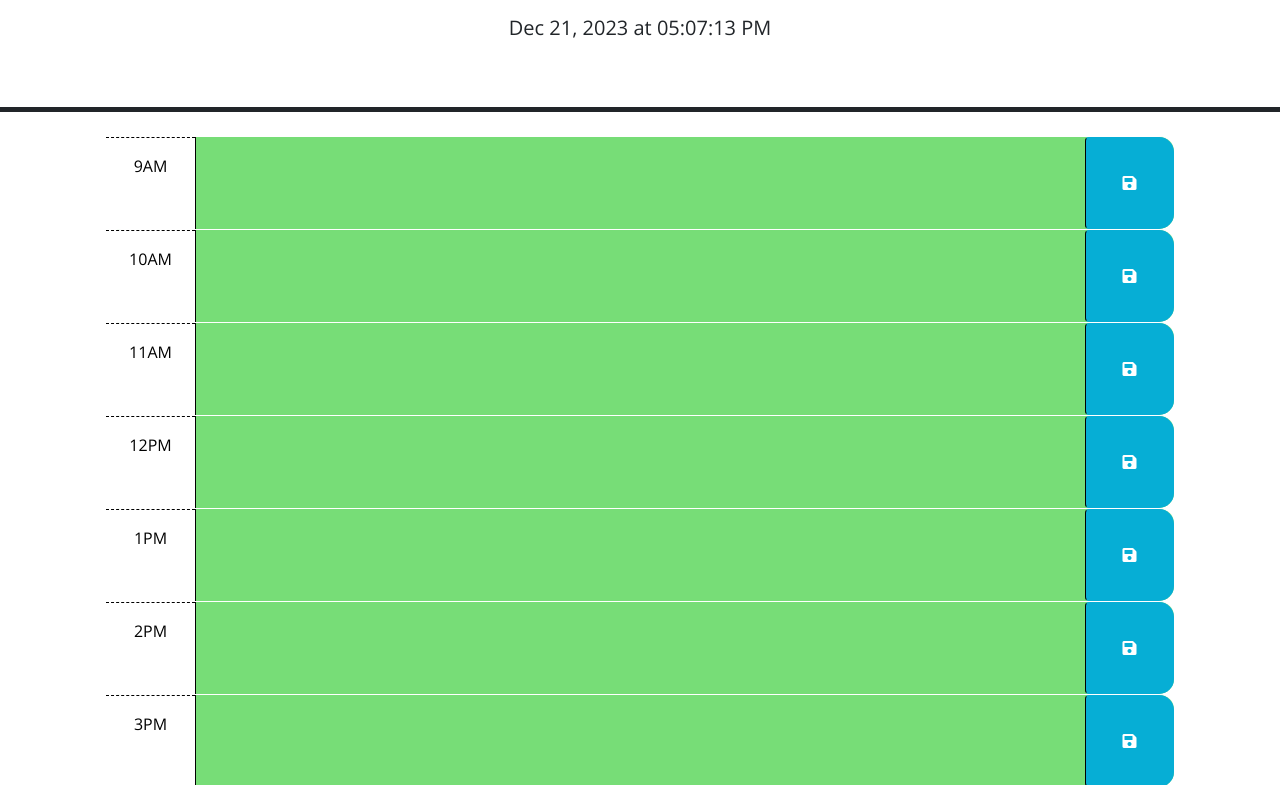
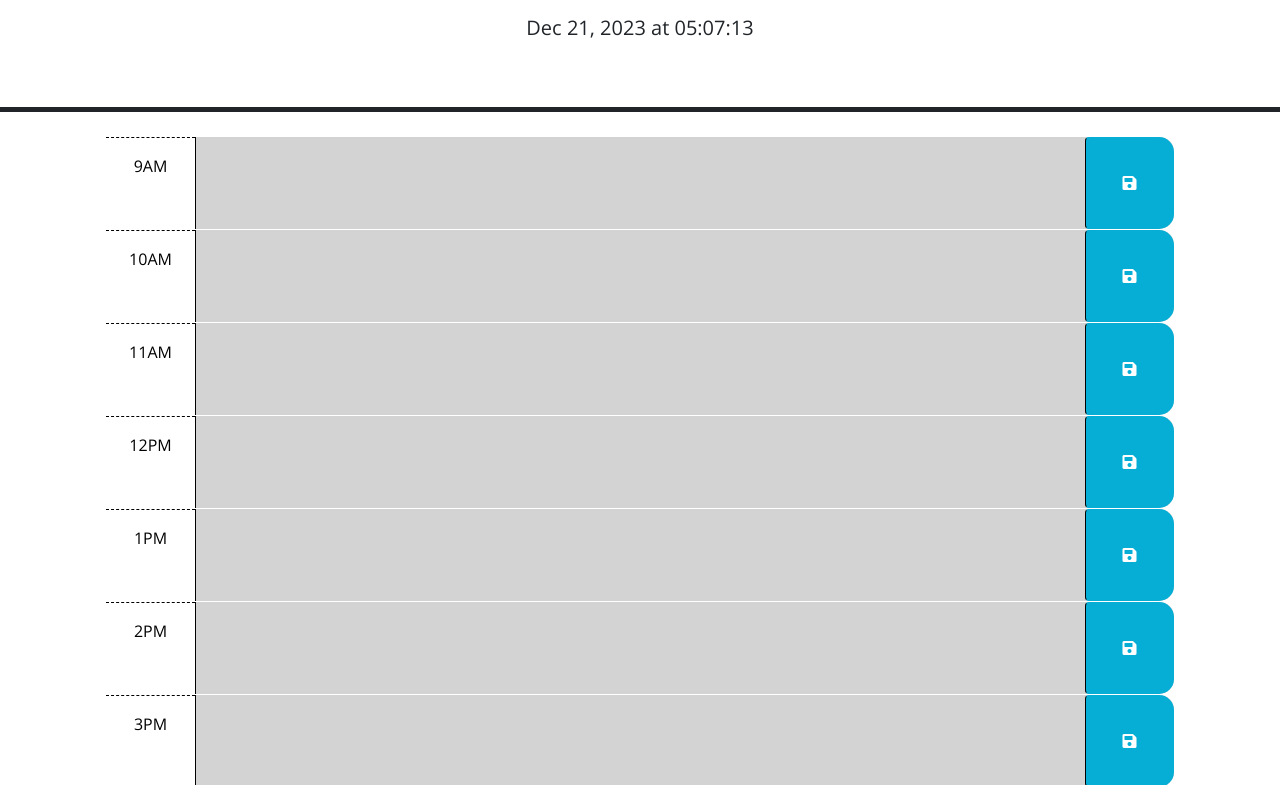
Before and after one commit to JosephVz/Creating-a-daily-planner, a plain HTML site: page index.html in a window 1280 px wide. Shown: the part 166-951 px from the top of the page. Drawn offline with nearby package versions, Linux system fonts and the light colour scheme.

Commit message:
The color change per hour is now fully working, upon hitting a new hour, the color of the background will change accordingly

```diff
--- a/assets/js/script.js
+++ b/assets/js/script.js
@@ -160,18 +160,94 @@ var currentHour = dayjs();
 
 function updateTime() {
     var currentDay = dayjs().format('MMM DD, YYYY');
-    var currentTime = dayjs().format("hh:mm:ss A");
+    var currentTime = dayjs().format("hh:mm:ss");
     $("#currentDay").text(currentDay + " at " + currentTime);
 }
 
 setInterval(updateTime, 1);
 
+
+var timeBlocks = document.querySelectorAll(".time-block");
+console.log(timeBlocks);
+
+timeBlock = document.getElementById("hour-9");
+timeBlock.setAttribute("data-hour", "9");
+
+//9AM
+
+var timeBlock = $("#time-block");
+timeBlock.data("hour", 9);
+
+//10AM
+
+timeBlock = document.getElementById("hour-10");
+timeBlock.setAttribute("data-hour", "10");
+
+var timeBlock = $("#time-block");
+timeBlock.data("hour", 10);
+
+//11AM
+
+timeBlock = document.getElementById("hour-11");
+timeBlock.setAttribute("data-hour", "11");
+
+var timeBlock = $("#time-block");
+timeBlock.data("hour", 11);
+
+//12PM
+
+timeBlock = document.getElementById("hour-12");
+timeBlock.setAttribute("data-hour", "12");
+
+var timeBlock = $("#time-block");
+timeBlock.data("hour", 12);
+
+//1PM
+
+timeBlock = document.getElementById("hour-13");
+timeBlock.setAttribute("data-hour", "13");
+
+var timeBlock = $("#time-block");
+timeBlock.data("hour", 13);
+
+//2PM
+
+timeBlock = document.getElementById("hour-14");
+timeBlock.setAttribute("data-hour", "14");
+
+var timeBlock = $("#time-block");
+timeBlock.data("hour", 14);
+
+//3PM
+
+timeBlock = document.getElementById("hour-15");
+timeBlock.setAttribute("data-hour", "15");
+
+var timeBlock = $("#time-block");
+timeBlock.data("hour", 15);
+
+//4PM
+
+timeBlock = document.getElementById("hour-15");
+timeBlock.setAttribute("data-hour", "15");
+
+var timeBlock = $("#time-block");
+timeBlock.data("hour", 15);
+
+//5PM
+
+timeBlock = document.getElementById("hour-16");
+timeBlock.setAttribute("data-hour", "16");
+
+var timeBlock = $("#time-block");
+timeBlock.data("hour", 16);
+
+
 var currentHour = dayjs().hour();
-var timeBlocks = document.querySelectorAll(".time-block");
-// console.log(timeBlocks);
 
 timeBlocks.forEach((timeBlock) => {
   var hour = parseInt(timeBlock.getAttribute("data-hour"));
+  console.log(hour);
 
   if (hour < currentHour) {
     timeBlock.classList.add("past");
@@ -181,30 +257,3 @@ timeBlocks.forEach((timeBlock) => {
     timeBlock.classList.add("future");
   }
 });
-
-
-
-
-
-    // TODO: Add a listener for click events on the save button. This code should
-    // use the id in the containing time-block as a key to save the user input in
-    // local storage. HINT: What does `this` reference in the click listener
-    // function? How can DOM traversal be used to get the "hour-x" id of the
-    // time-block containing the button that was clicked? How might the id be
-    // useful when saving the description in local storage?
-    //
-    // TODO: Add code to apply the past, present, or future class to each time
-    // block by comparing the id to the current hour. HINTS: How can the id
-    // attribute of each time-block be used to conditionally add or remove the
-    // past, present, and future classes? How can Day.js be used to get the
-    // current hour in 24-hour time?
-    //
-    // TODO: Add code to get any user input that was saved in localStorage and set
-    // the values of the corresponding textarea elements. HINT: How can the id
-    // attribute of each time-block be used to do this?
-    //
-    // TODO: Add code to display the current date in the header of the page.
-
-    // Wrap all code that interacts with the DOM in a call to jQuery to ensure that
-    // the code isn't run until the browser has finished rendering all the elements
-    // in the html.
--- a/index.html
+++ b/index.html
@@ -63,7 +63,7 @@
         </button>
       </div>
 
-      <div id="hour-1" class="row time-block">
+      <div id="hour-13" class="row time-block">
         <div class="col-2 col-md-1 hour text-center py-3">1PM</div>
         <textarea id="input5" class="col-8 col-md-10 description" rows="3"> </textarea>
         <button id="save-btn5" class="btn saveBtn col-2 col-md-1" aria-label="save">
@@ -71,7 +71,7 @@
         </button>
       </div>
 
-      <div id="hour-2" class="row time-block">
+      <div id="hour-14" class="row time-block">
         <div class="col-2 col-md-1 hour text-center py-3">2PM</div>
         <textarea id="input6" class="col-8 col-md-10 description" rows="3"> </textarea>
         <button id="save-btn6" class="btn saveBtn col-2 col-md-1" aria-label="save">
@@ -79,7 +79,7 @@
         </button>
       </div>
 
-      <div id="hour-3" class="row time-block">
+      <div id="hour-15" class="row time-block">
         <div class="col-2 col-md-1 hour text-center py-3">3PM</div>
         <textarea id="input7" class="col-8 col-md-10 description" rows="3"> </textarea>
         <button id="save-btn7" class="btn saveBtn col-2 col-md-1" aria-label="save">
@@ -87,7 +87,7 @@
         </button>
       </div>
 
-      <div id="hour-4" class="row time-block">
+      <div id="hour-16" class="row time-block">
         <div class="col-2 col-md-1 hour text-center py-3">4PM</div>
         <textarea id="input8" class="col-8 col-md-10 description" rows="3"> </textarea>
         <button id="save-btn8" class="btn saveBtn col-2 col-md-1" aria-label="save">
@@ -95,7 +95,7 @@
         </button>
       </div>
 
-      <div id="hour-5" class="row time-block">
+      <div id="hour-17" class="row time-block">
         <div class="col-2 col-md-1 hour text-center py-3">5PM</div>
         <textarea id="input9" class="col-8 col-md-10 description" rows="3"> </textarea>
         <button id="save-btn9" class="btn saveBtn col-2 col-md-1" aria-label="save">
```
